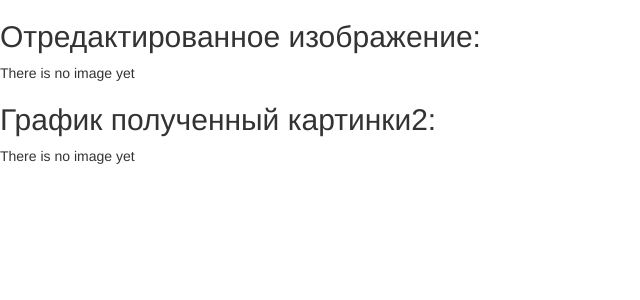
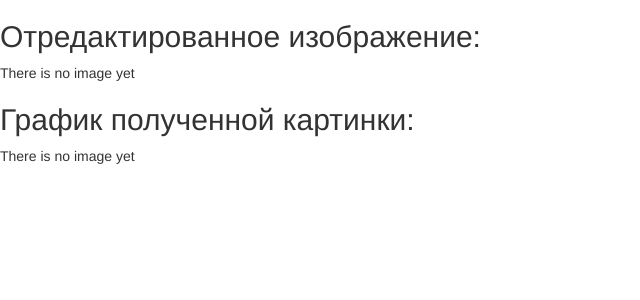
Before and after one commit to vsilvier/lab3IZ2, a Flask app: page /net in a window 1280 px wide. Shown: the part 288-588 px from the top of the page, without its empty margins (0-640 px from the left). Run offline with Flask 2, Linux system fonts and the light colour scheme; some libraries are stand-ins or nearby versions.

Commit message:
Update net.html

```diff
--- a/flaskapp/templates/net.html
+++ b/flaskapp/templates/net.html
@@ -25,7 +25,7 @@
 {% else %}
  <p> There is no image yet </p>
 {% endif %}
-<h2>График полученный картинки2: </h2>
+<h2>График полученной картинки: </h2>
 <!-- проверяем есть ли данные классификации -->
 {% if gr_name2 %}
  <p>{{gr_name2}}
```
